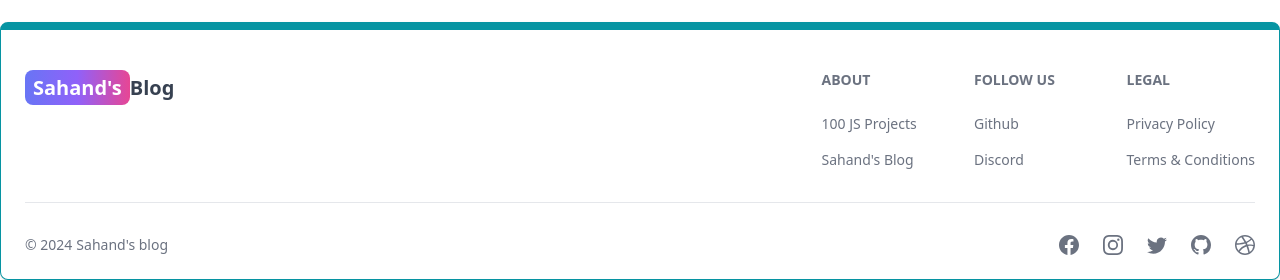
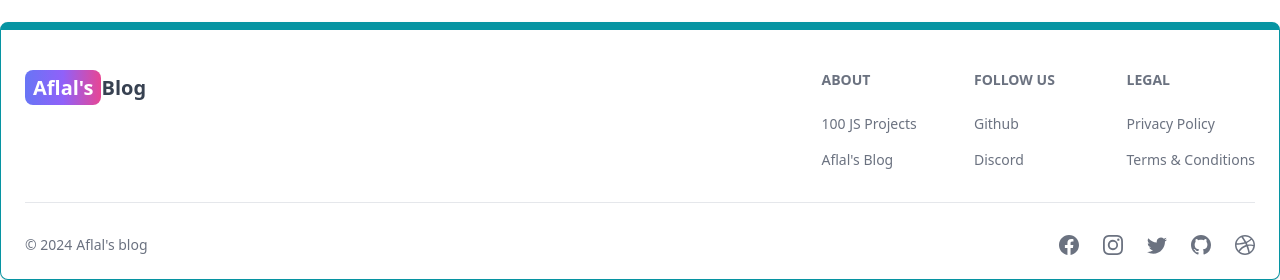
Before and after one commit to Aflal27/nextjs-blog-app, a Next.js app: page / in a window 1280 px wide. Shown: the part 1052-1332 px from the top of the page. Built offline with nearby package versions, Linux system fonts and the light colour scheme; no server answers.

Commit message:
updated footer

```diff
--- a/src/app/components/Footer.jsx
+++ b/src/app/components/Footer.jsx
@@ -19,7 +19,7 @@ export default function FooterCom() {
               href="/"
               className="self-center whitespace-nowrap text-lg sm:text-xl font-semibold dark:text-white">
               <span className="px-2 py-1 bg-gradient-to-r from-indigo-500 via-purple-500 to-pink-500 rounded-lg text-white">
-                Sahand&apos;s
+                Aflal&apos;s
               </span>
               Blog
             </Link>
@@ -28,17 +28,14 @@ export default function FooterCom() {
             <div>
               <Footer.Title title="About" />
               <Footer.LinkGroup col>
-                <Footer.Link
-                  href="https://www.100jsprojects.com"
-                  target="_blank"
-                  rel="noopener noreferrer">
+                <Footer.Link href="" target="_blank" rel="noopener noreferrer">
                   100 JS Projects
                 </Footer.Link>
                 <Footer.Link
                   href="/about"
                   target="_blank"
                   rel="noopener noreferrer">
-                  Sahand&apos;s Blog
+                  Aflal&apos;s Blog
                 </Footer.Link>
               </Footer.LinkGroup>
             </div>
@@ -46,7 +43,7 @@ export default function FooterCom() {
               <Footer.Title title="Follow us" />
               <Footer.LinkGroup col>
                 <Footer.Link
-                  href="https://www.github.com/sahandghavidel"
+                  href="https://github.com/Aflal27"
                   target="_blank"
                   rel="noopener noreferrer">
                   Github
@@ -67,17 +64,14 @@ export default function FooterCom() {
         <div className="w-full sm:flex sm:items-center sm:justify-between">
           <Footer.Copyright
             href="#"
-            by="Sahand's blog"
+            by="Aflal's blog"
             year={new Date().getFullYear()}
           />
           <div className="flex gap-6 sm:mt-0 mt-4 sm:justify-center">
             <Footer.Icon href="#" icon={BsFacebook} />
             <Footer.Icon href="#" icon={BsInstagram} />
             <Footer.Icon href="#" icon={BsTwitter} />
-            <Footer.Icon
-              href="https://github.com/sahandghavidel"
-              icon={BsGithub}
-            />
+            <Footer.Icon href="https://github.com/Aflal27" icon={BsGithub} />
             <Footer.Icon href="#" icon={BsDribbble} />
           </div>
         </div>
```
